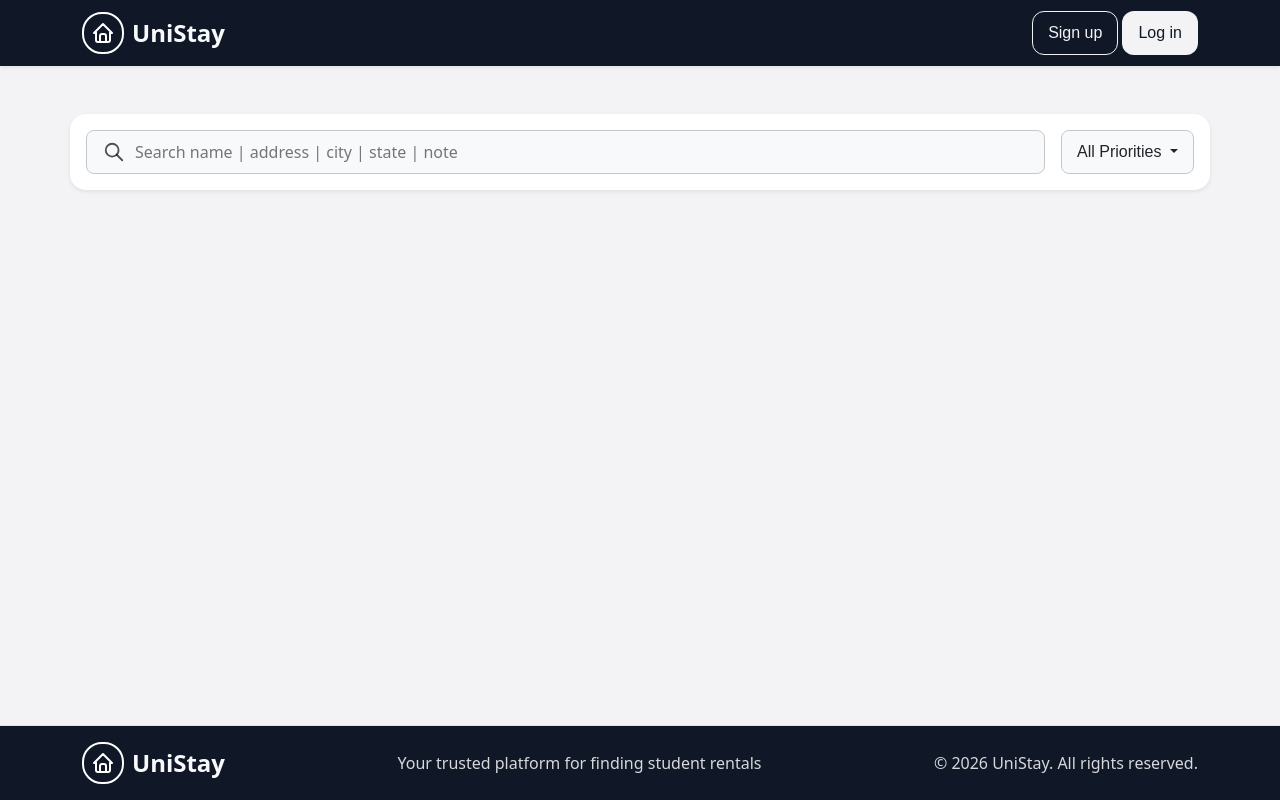
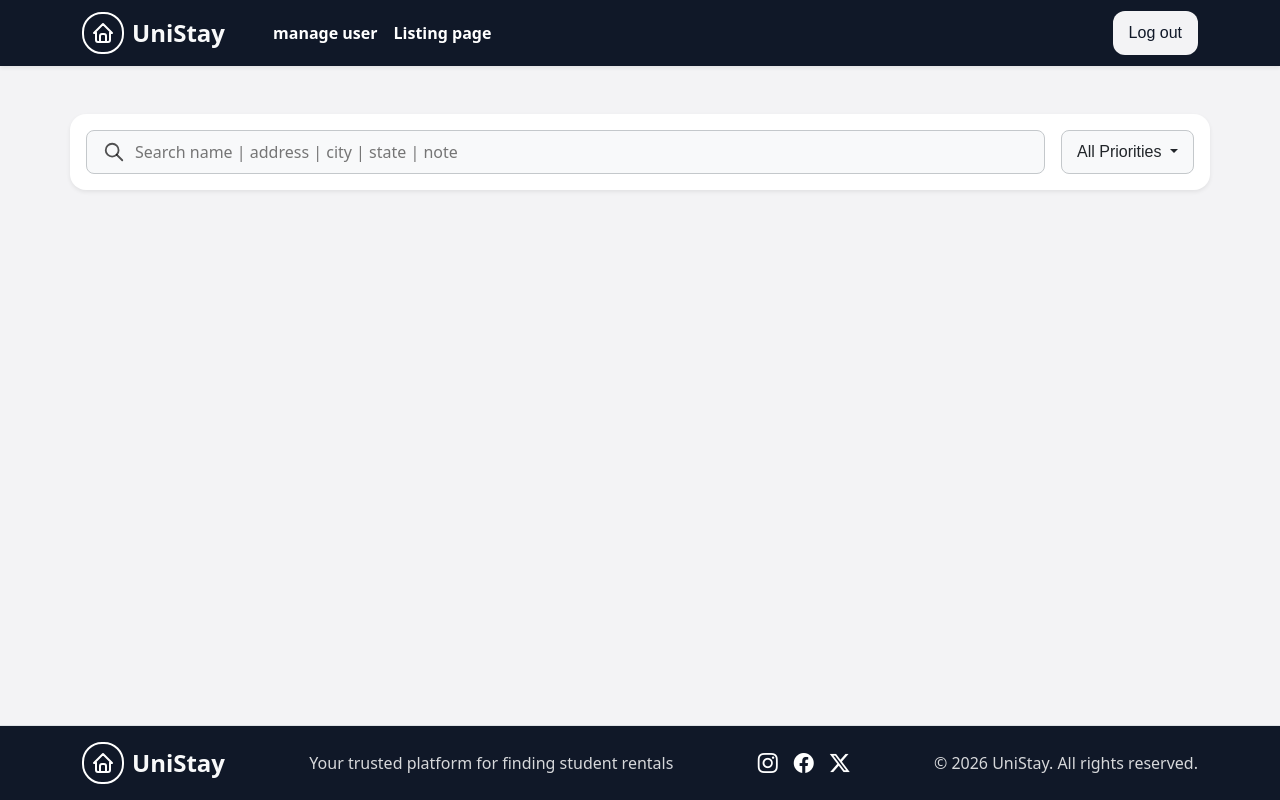
Before and after one commit to ImDuy/IFN582-UniStay, a Flask app: page /bookmarks/ in a window 1280 px wide. Run offline with Flask 3, Linux system fonts and the light colour scheme; the visitor is signed in with stand-in values (Sample User, id 1); data that the repository does not hold is empty; some libraries are stand-ins or nearby versions.

Commit message:
base.html

```diff
--- a/app/static/css/style.css
+++ b/app/static/css/style.css
@@ -338,6 +338,17 @@ header .outlined_btn:hover {
   width: 55%;
 }
 
+.nav-hover {
+  padding: 6px 14px;
+  border-radius: 12px;
+  transition: background-color 0.2s ease;
+  color: white !important;
+}
+
+.navbar .nav-hover:hover {
+  background-color: rgba(255, 255, 255, 0.15)!important;
+}
+
 /* Medium devices */
 @media (min-width: 768px) {
   .property-column {
--- a/app/templates/base.html
+++ b/app/templates/base.html
@@ -18,7 +18,8 @@
   </head>
   <body>
     <header>
-      <nav class="navbar navbar-expand-xl navbar-light sticky-top shadow-sm">
+      <!--<nav class="navbar navbar-expand-xl navbar-light sticky-top shadow-sm"> -->
+      <nav class="navbar navbar-expand-lg navbar-light sticky-top shadow-sm">
         <div class="container">
           <div class="logo_container border_contrast_color">
             <svg
@@ -39,21 +40,45 @@
               <path d="M9 21v-6a2 2 0 0 1 2 -2h2a2 2 0 0 1 2 2v6" />
             </svg>
           </div>
-          <a class="text-light navbar-brand ms-2 me-auto fw-bold fs-4" href="{{ url_for('home.index') }}">UniStay</a>
-
-          <a href="{{ url_for('auth_register.register') }}" class="btn me-1 outlined_btn">Sign up</a>
-          <a href="{{ url_for('auth_login.login') }}" class="btn primary_btn">Log in</a>
-          <!-- <button
+          <a class="text-light navbar-brand ms-2 fw-bold fs-4" href="{{ url_for('home.index') }}">UniStay</a>
+          <button
             class="navbar-toggler"
             type="button"
             data-bs-toggle="collapse"
-            data-bs-target="#navbarBasic"
-            aria-controls="navbarBasic"
-            aria-expanded="false"
-            aria-label="Toggle navigation"
+            data-bs-target="#navbarContent"
           >
             <span class="navbar-toggler-icon"></span>
-          </button> -->
+          </button>
+          {% if session.get('user_role') %}
+          <div class="collapse navbar-collapse" id="navbarContent">
+            <ul class="navbar-nav mx-4 mb-2 mb-lg-0">
+              {% if session.get('user_role') == 'Agent' %}
+                <li class="nav-item">
+                  <a class="nav-link fw-semibold text-white nav-hover" href="{{ url_for('listings.index') }}"> Listing page </a>
+                </li>
+              {% elif session.get('user_role') == 'Tenant' %}
+                <li class="nav-item">
+                  <a class="nav-link fw-semibold text-white nav-hover" href="{{ url_for('bookmarks.index') }}"> bookmark page </a>
+                </li>
+              {% elif session.get('user_role') == 'Admin' %}
+                <li class="nav-item">
+                  <a class="nav-link fw-semibold text-white nav-hover" href="#"> manage user </a>
+                </li>
+                <li class="nav-item">
+                  <a class="nav-link fw-semibold text-white nav-hover" href="{{ url_for('listings.index') }}"> Listing page </a>
+                </li>
+              {% endif %}
+            </ul>
+          </div>
+          <div class="ms-auto d-flex gap-2">
+            <a href="{{ url_for('home.index') }}" class="btn primary_btn">Log out</a>
+          </div>
+          {% else %}
+          <div class="ms-auto d-flex gap-2">
+            <a href="{{ url_for('auth_register.register') }}" class="btn me-1 outlined_btn">Sign up</a>
+            <a href="{{ url_for('auth_login.login') }}" class="btn primary_btn">Log in</a>
+          </div>
+          {% endif %}
         </div>
       </nav>
     </header>
@@ -95,6 +120,20 @@
       <p class="mb-0 text-center" style="color: rgba(255, 255, 255, 0.832)">
         Your trusted platform for finding student rentals
       </p>
+
+      <!-- social media -->
+      <div class="d-flex gap-3">
+        <a href="#" class="text-white social-icon">
+          <i class="bi bi-instagram fs-5"></i>
+        </a>
+        <a href="#" class="text-white social-icon">
+          <i class="bi bi-facebook fs-5"></i>
+        </a>
+        <a href="#" class="text-white social-icon">
+          <i class="bi bi-twitter-x fs-5"></i>
+        </a>
+      </div>
+
       <p class="mb-0 text-center" style="color: rgba(255, 255, 255, 0.832)">
         © 2026 UniStay. All rights reserved.
         </p>
```
